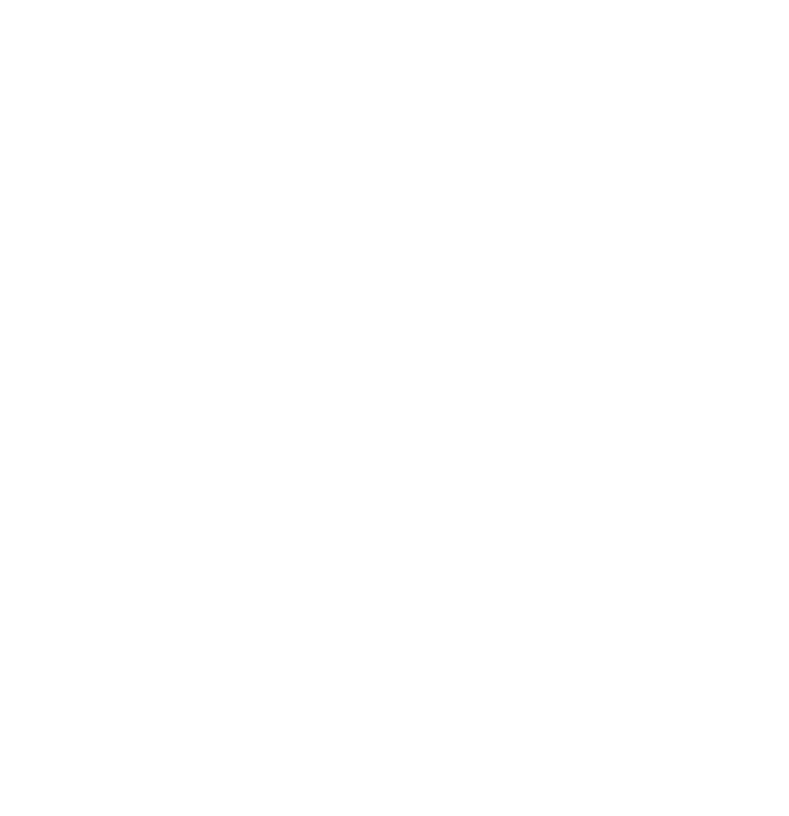
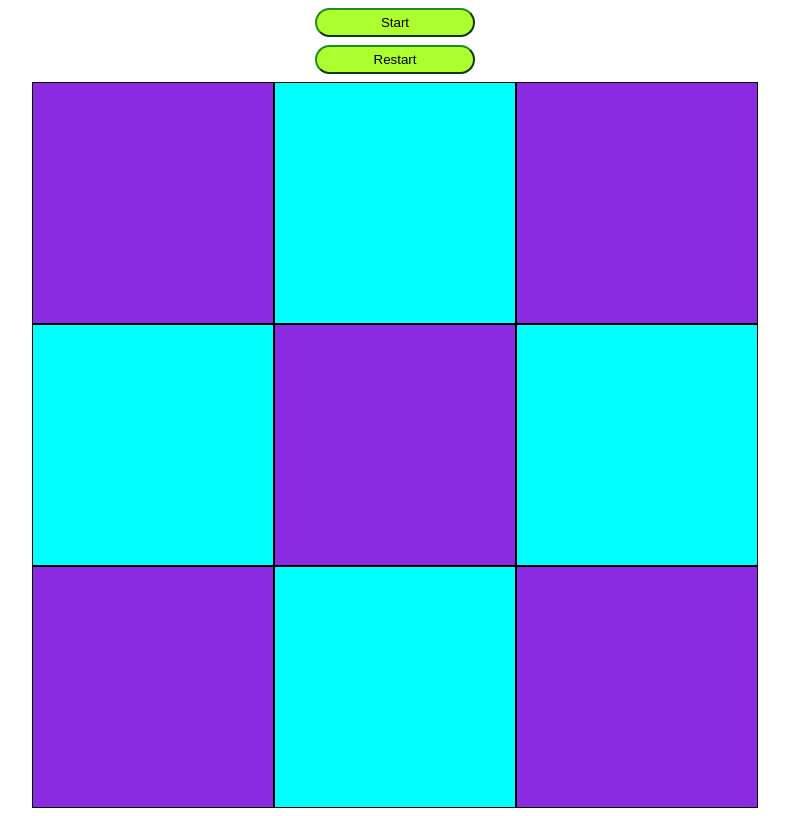
Before and after one commit to nguyd1/odin-tictactoe, a plain HTML site: page index.html in a window 1280 px wide. Shown: the whole page, without its empty margins (245-1034 px from the left). Drawn offline with Linux system fonts and the light colour scheme.

Commit message:
Implement grid

```diff
--- a/index.html
+++ b/index.html
@@ -6,7 +6,19 @@
         <link rel="stylesheet" href="styles.css">
     </head>
     <body>
-
+        <button class="start">Start</button>
+        <button class="restart">Restart</button>
+        <div class="container">
+            <div></div>
+            <div></div>
+            <div></div>
+            <div></div>
+            <div></div>
+            <div></div>
+            <div></div>
+            <div></div>
+            <div></div>
+        </div>
         <script src="script.js"></script>
     </body>
 </html>
--- a/styles.css
+++ b/styles.css
@@ -0,0 +1,34 @@
+body {
+    height: 100vh;
+    display: flex;
+    flex-direction: column;
+    align-items: center;
+    gap: 0.5rem;
+}
+
+button {
+    height: 2rem;
+    width: 10rem;
+    background-color: greenyellow;
+    border-radius: 1rem;
+    border-color: forestgreen;
+}
+
+.container {
+    display: grid;
+    grid-template-columns: repeat(3,min-content);
+}
+
+.container div {
+    border: solid 1px black;
+    width: 15rem;
+    height: 15rem;
+}
+
+.container div:nth-child(odd) {
+    background-color: blueviolet;
+}
+
+.container div:nth-child(even) {
+    background-color: aqua;
+}
```
Also changed, not shown: script.js (+13 -0 lines).
